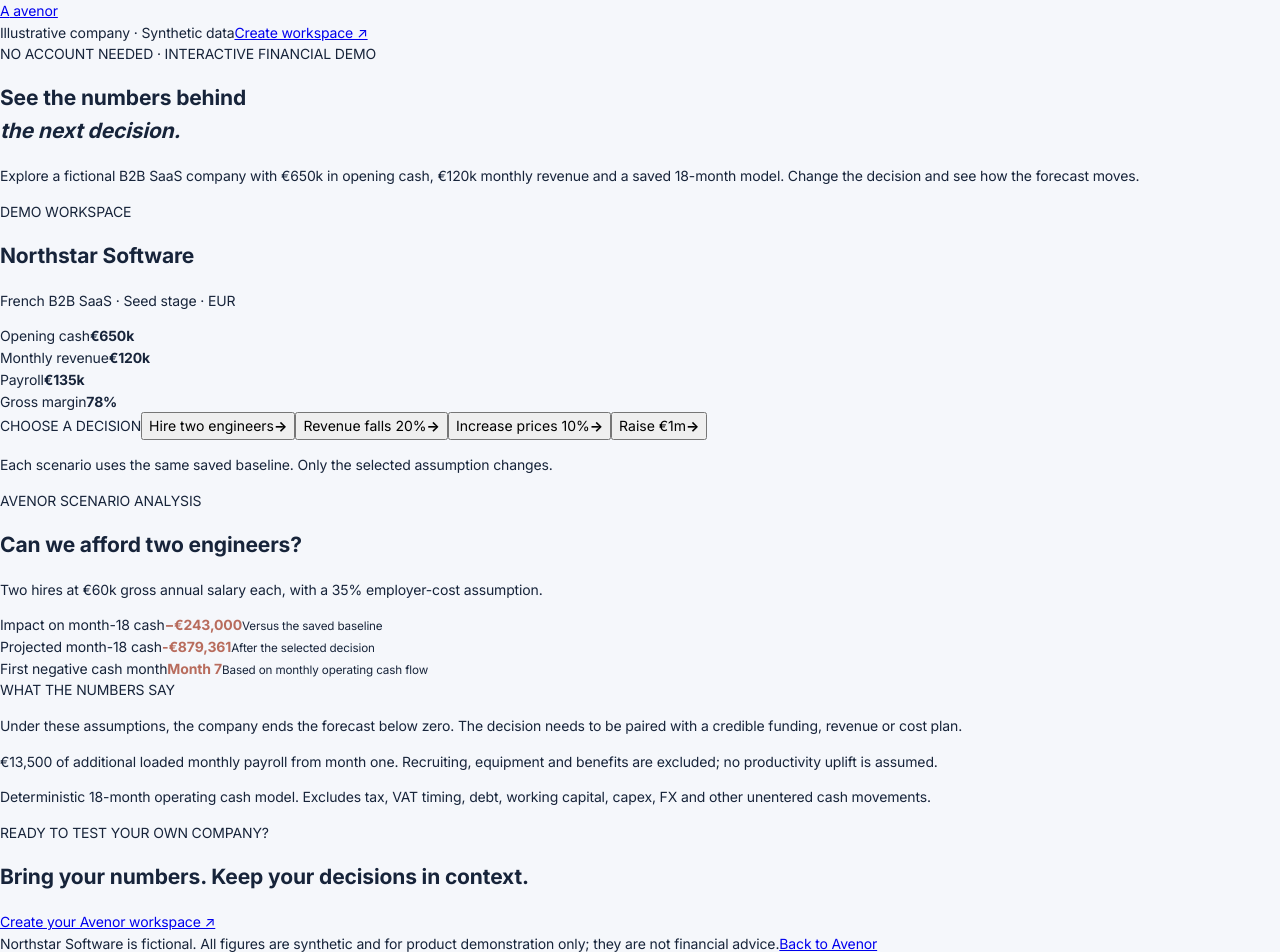
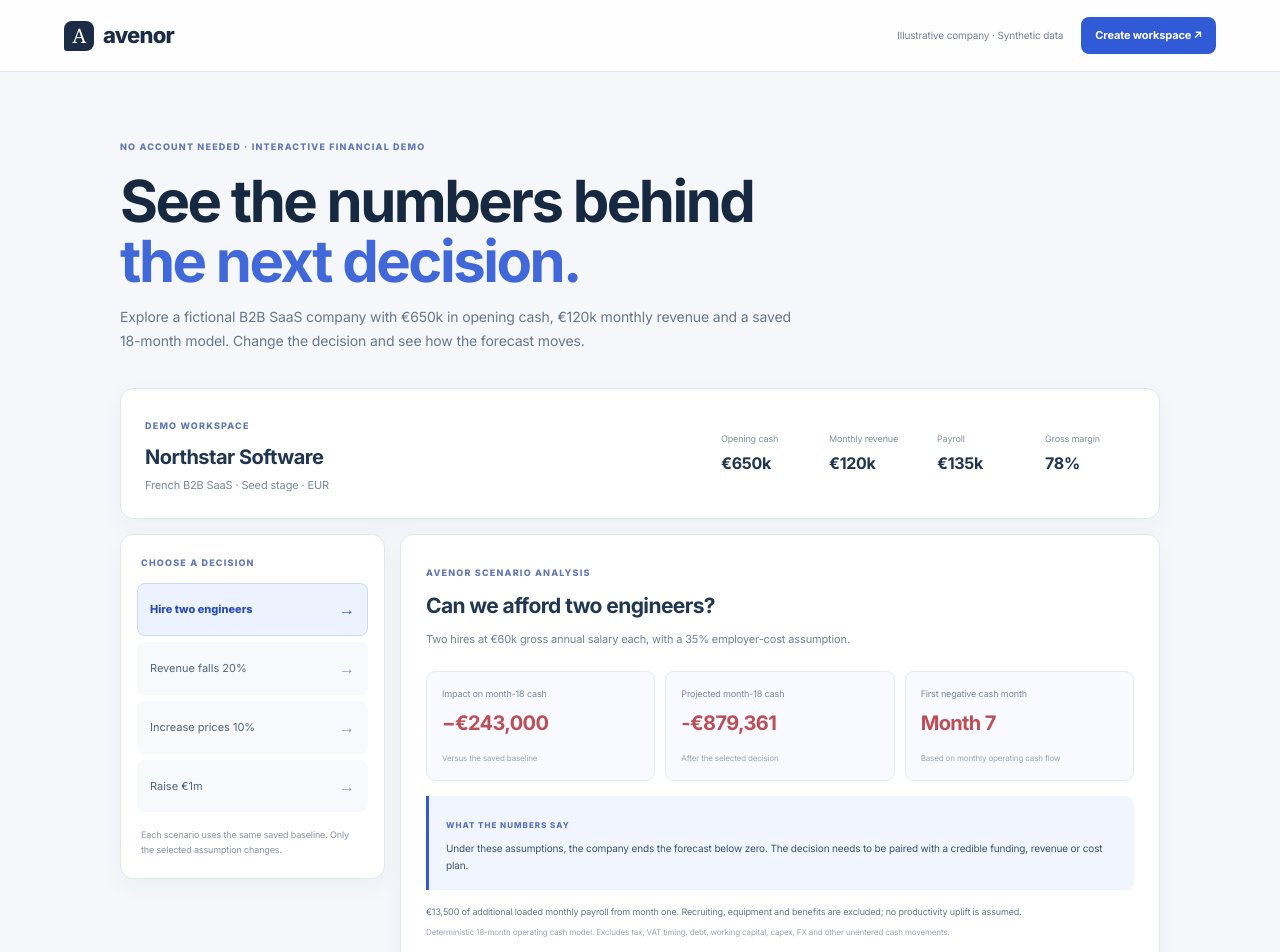
Before and after one commit to hugothomas593-dotcom/FinanceOS, a Next.js app: page /demo in a window 1280 px wide. Shown: the top 952 px of the page. Built offline with nearby package versions, Linux system fonts and the light colour scheme.

Commit message:
Style the public founder demo in Avenor's navy and cobalt design system

```diff
--- a/src/app/styles.css
+++ b/src/app/styles.css
@@ -2097,3 +2097,228 @@ body {
   outline-offset: 2px;
 }
 .workspace-switch-control>select:disabled { display: none; }
+
+
+/* Public no-signup founder demo */
+.demo-page {
+  min-height: 100vh;
+  background: #f5f7fb;
+  color: #172941;
+  font-family: Inter,ui-sans-serif,system-ui,sans-serif;
+}
+.demo-header {
+  min-height: 72px;
+  padding: 0 max(5vw,24px);
+  display: flex;
+  align-items: center;
+  justify-content: space-between;
+  gap: 18px;
+  border-bottom: 1px solid #e2e8f1;
+  background: rgba(255,255,255,.94);
+}
+.demo-brand {
+  display: inline-flex;
+  align-items: center;
+  gap: 9px;
+  color: #1b2d46;
+  font-size: 22px;
+  font-weight: 760;
+  letter-spacing: -.8px;
+  text-decoration: none;
+}
+.demo-brand>span {
+  width: 30px;
+  height: 30px;
+  display: grid;
+  place-items: center;
+  border-radius: 8px 8px 8px 3px;
+  background: #1c2c46;
+  color: white;
+  font: 20px Georgia,serif;
+}
+.demo-header-actions { display: flex; align-items: center; gap: 18px; }
+.demo-synthetic-label { color: #718097; font-size: 10px; }
+.demo-signup-link {
+  padding: 10px 14px;
+  border-radius: 8px;
+  background: #315bd6;
+  color: white;
+  font-size: 11px;
+  font-weight: 650;
+  text-decoration: none;
+}
+.demo-hero {
+  width: min(1040px,calc(100% - 44px));
+  margin: 0 auto;
+  padding: 68px 0 34px;
+}
+.demo-eyebrow,.demo-kicker {
+  color: #6178b4;
+  font-size: 9px;
+  font-weight: 760;
+  letter-spacing: 1.2px;
+}
+.demo-hero h1 {
+  margin: 17px 0 13px;
+  color: #172941;
+  font-size: clamp(38px,5vw,58px);
+  line-height: 1.04;
+  letter-spacing: -2.5px;
+  font-weight: 690;
+}
+.demo-hero h1 em { color: #4168d8; font-style: normal; }
+.demo-hero>p {
+  max-width: 680px;
+  margin: 0;
+  color: #68788f;
+  font-size: 14px;
+  line-height: 1.75;
+}
+.demo-workspace {
+  width: min(1040px,calc(100% - 44px));
+  margin: 0 auto 46px;
+}
+.demo-company-card {
+  display: flex;
+  justify-content: space-between;
+  align-items: center;
+  gap: 26px;
+  padding: 24px;
+  border: 1px solid #e1e7f0;
+  border-radius: 13px;
+  background: #fff;
+  box-shadow: 0 8px 24px rgba(27,47,79,.04);
+}
+.demo-company-card h2 { margin: 8px 0 4px; color: #203650; font-size: 20px; letter-spacing: -.5px; }
+.demo-company-card p { margin: 0; color: #7b899c; font-size: 11px; }
+.demo-company-metrics { display: grid; grid-template-columns: repeat(4,minmax(90px,1fr)); gap: 18px; }
+.demo-company-metrics>div { display: grid; gap: 5px; }
+.demo-company-metrics span { color: #8290a3; font-size: 9px; }
+.demo-company-metrics strong { color: #203650; font-size: 16px; letter-spacing: -.3px; }
+.demo-scenario-layout {
+  display: grid;
+  grid-template-columns: 265px minmax(0,1fr);
+  gap: 15px;
+  margin-top: 15px;
+}
+.demo-scenario-picker,.demo-results {
+  border: 1px solid #e1e7f0;
+  border-radius: 13px;
+  background: white;
+  box-shadow: 0 8px 24px rgba(27,47,79,.04);
+}
+.demo-scenario-picker { padding: 21px 16px; align-self: start; }
+.demo-scenario-picker>.demo-kicker { display: block; margin: 0 0 13px 4px; }
+.demo-scenario-option {
+  width: 100%;
+  display: flex;
+  align-items: center;
+  justify-content: space-between;
+  gap: 10px;
+  margin-top: 6px;
+  padding: 13px 12px;
+  border: 1px solid transparent;
+  border-radius: 8px;
+  background: #f7f9fc;
+  color: #536781;
+  text-align: left;
+  font: inherit;
+  font-size: 11px;
+  cursor: pointer;
+}
+.demo-scenario-option b { color: #8c9bb0; font-size: 16px; font-weight: 500; }
+.demo-scenario-option:hover { border-color: #cbd7f4; color: #315bd6; }
+.demo-scenario-option.active { border-color: #cbd8fb; background: #edf2ff; color: #284db9; font-weight: 720; }
+.demo-scenario-option.active b { color: #315bd6; }
+.demo-picker-footnote { margin: 16px 4px 0; color: #8794a7; font-size: 9px; line-height: 1.6; }
+.demo-results { padding: 25px; }
+.demo-result-heading h2 { margin: 8px 0 7px; color: #213752; font-size: 21px; letter-spacing: -.6px; }
+.demo-result-heading p { margin: 0; color: #74839a; font-size: 11px; line-height: 1.65; }
+.demo-result-grid {
+  display: grid;
+  grid-template-columns: repeat(3,minmax(0,1fr));
+  gap: 10px;
+  margin-top: 23px;
+}
+.demo-result-grid>div {
+  display: flex;
+  flex-direction: column;
+  gap: 8px;
+  min-height: 110px;
+  padding: 15px;
+  border: 1px solid #e6ebf3;
+  border-radius: 9px;
+  background: #f9faff;
+}
+.demo-result-grid span { color: #7988a0; font-size: 9px; line-height: 1.45; }
+.demo-result-grid strong { color: #263d5b; font-size: 20px; letter-spacing: -.65px; }
+.demo-result-grid strong.positive { color: #237d68; }
+.demo-result-grid strong.negative { color: #bd4e56; }
+.demo-result-grid small { margin-top: auto; color: #9aa5b4; font-size: 8px; line-height: 1.4; }
+.demo-recommendation {
+  margin-top: 15px;
+  padding: 16px 17px;
+  border-left: 3px solid #315bd6;
+  border-radius: 0 8px 8px 0;
+  background: #f1f5ff;
+}
+.demo-recommendation span { color: #5872ba; font-size: 8px; font-weight: 760; letter-spacing: 1px; }
+.demo-recommendation p { margin: 7px 0 0; color: #3e5271; font-size: 10px; line-height: 1.7; }
+.demo-caveat { margin: 15px 0 0; color: #657790; font-size: 9px; line-height: 1.65; }
+.demo-method-note { margin: 6px 0 0; color: #9aa5b4; font-size: 8px; line-height: 1.6; }
+.demo-bottom-cta {
+  display: flex;
+  align-items: center;
+  justify-content: space-between;
+  gap: 20px;
+  margin-top: 15px;
+  padding: 24px;
+  border-radius: 13px;
+  background: #172941;
+}
+.demo-bottom-cta .demo-kicker { color: #a9bbec; }
+.demo-bottom-cta h2 { margin: 8px 0 0; color: #f2f5fb; font-size: 17px; letter-spacing: -.4px; }
+.demo-bottom-cta>a {
+  flex: 0 0 auto;
+  padding: 12px 15px;
+  border-radius: 8px;
+  background: #eef2ff;
+  color: #3153bb;
+  font-size: 10px;
+  font-weight: 740;
+  text-decoration: none;
+}
+.demo-bottom-cta>a:hover { background: #fff; }
+.demo-footer {
+  display: flex;
+  justify-content: space-between;
+  gap: 20px;
+  padding: 20px max(5vw,24px);
+  border-top: 1px solid #e2e8f1;
+  color: #8794a7;
+  font-size: 9px;
+  line-height: 1.6;
+}
+.demo-footer>a { flex: 0 0 auto; color: #5a73b6; text-decoration: none; }
+@media (max-width: 760px) {
+  .demo-hero { padding-top: 48px; }
+  .demo-company-card { align-items: flex-start; flex-direction: column; }
+  .demo-company-metrics { width: 100%; grid-template-columns: repeat(2,minmax(0,1fr)); gap: 16px; }
+  .demo-scenario-layout { grid-template-columns: 1fr; }
+  .demo-scenario-picker { padding: 17px; }
+  .demo-scenario-option { display: inline-flex; width: calc(50% - 4px); margin-right: 3px; }
+  .demo-result-grid { grid-template-columns: 1fr; }
+  .demo-result-grid>div { min-height: 90px; }
+  .demo-bottom-cta { align-items: flex-start; flex-direction: column; }
+  .demo-footer { flex-direction: column; }
+}
+@media (max-width: 540px) {
+  .demo-header { padding: 0 17px; }
+  .demo-synthetic-label { display: none; }
+  .demo-header-actions { gap: 10px; }
+  .demo-signup-link { font-size: 9px; padding: 9px 10px; }
+  .demo-hero,.demo-workspace { width: calc(100% - 30px); }
+  .demo-hero h1 { letter-spacing: -1.7px; }
+  .demo-results { padding: 19px; }
+  .demo-scenario-option { width: 100%; }
+}
```
